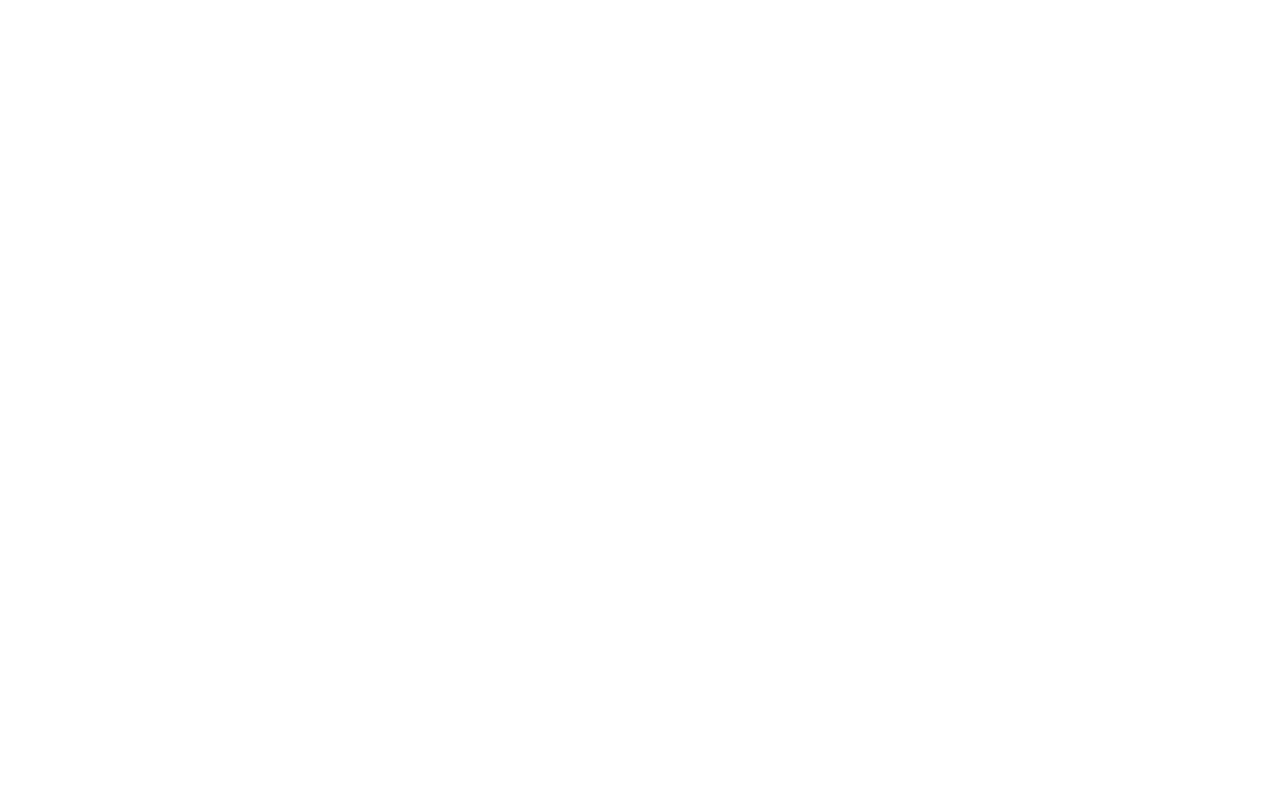
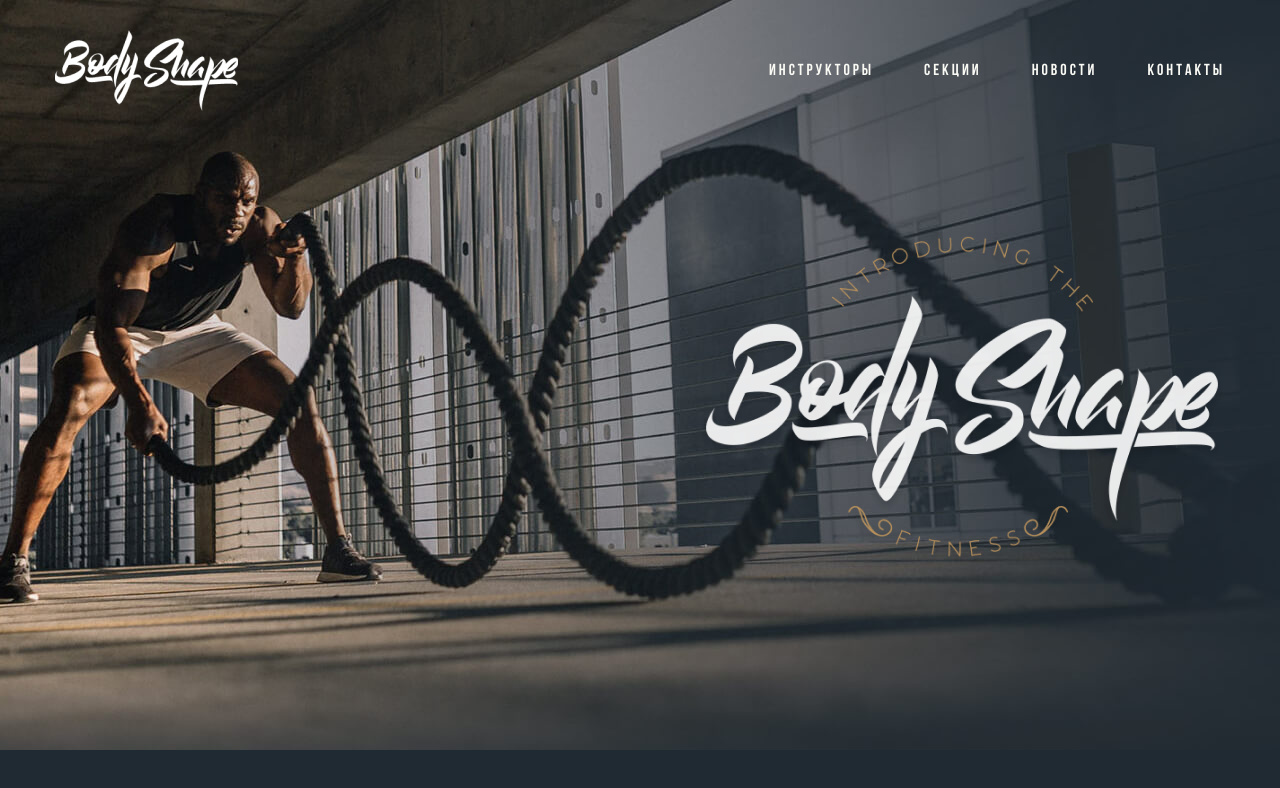
Before and after one commit to MarkDev01/BodyShape-HTML-and-CSS, a plain HTML site: page index.html in a window 1280 px wide. Drawn offline with Linux system fonts and the light colour scheme.

Commit message:
Work with header

```diff
--- /dev/null
+++ b/css/base/base.css
@@ -0,0 +1,27 @@
+:root {
+  --accent: #ffd479;
+
+  --font-base: 'Roboto', sans-serif;
+  --font-accent: 'Bebas Neue', sans-serif;
+}
+
+body {
+  background-color: #1f2a32;
+  color: #fafaf5;
+
+  font-family: var(--font-base);
+  font-weight: 300;
+}
+
+a {
+  color: #fafaf5;
+  text-decoration: underline;
+}
+
+.container {
+  margin: 0 auto;
+  padding: 0 15px;
+
+  max-width: 1200px;
+  width: 100%;
+}
--- /dev/null
+++ b/css/base/reset.css
@@ -0,0 +1,110 @@
+/* Reset and base styles  */
+* {
+  padding: 0px;
+  margin: 0px;
+  border: none;
+}
+
+*,
+*::before,
+*::after {
+  box-sizing: border-box;
+}
+
+/* Links */
+
+a,
+a:link,
+a:visited {
+  text-decoration: none;
+}
+
+a:hover {
+  text-decoration: none;
+}
+
+/* Common */
+
+aside,
+nav,
+footer,
+header,
+section,
+main {
+  display: block;
+}
+
+h1,
+h2,
+h3,
+h4,
+h5,
+h6,
+p {
+  font-size: inherit;
+  font-weight: inherit;
+}
+
+ul,
+ul li {
+  list-style: none;
+}
+
+img {
+  vertical-align: top;
+}
+
+img,
+svg {
+  max-width: 100%;
+  height: auto;
+}
+
+address {
+  font-style: normal;
+}
+
+/* Form */
+
+input,
+textarea,
+button,
+select {
+  font-family: inherit;
+  font-size: inherit;
+  color: inherit;
+  background-color: transparent;
+}
+
+input::-ms-clear {
+  display: none;
+}
+
+button,
+input[type='submit'] {
+  display: inline-block;
+  box-shadow: none;
+  background-color: transparent;
+  background: none;
+  cursor: pointer;
+}
+
+input:focus,
+input:active,
+button:focus,
+button:active {
+  outline: none;
+}
+
+button::-moz-focus-inner {
+  padding: 0;
+  border: 0;
+}
+
+label {
+  cursor: pointer;
+}
+
+legend {
+  display: block;
+}
--- /dev/null
+++ b/css/blocks/header.css
@@ -0,0 +1,44 @@
+.header {
+  padding-top: 30px;
+  height: 750px;
+
+  /* background-image: url('./../../img/hero/hero-bg.jpg'); */
+
+  background-image: image-set(
+    url('./../../img/hero/hero-bg.jpg') 1x,
+    url('./../../img/hero/hero-bg@2x.jpg') 2x
+  );
+
+  background-repeat: no-repeat;
+  background-size: cover;
+  background-position: center;
+}
+
+.header-row {
+  display: flex;
+  justify-content: space-between;
+  align-items: center;
+}
+
+.header-nav {
+  display: flex;
+  align-items: center;
+  gap: 50px;
+
+  font-family: var(--font-accent);
+  font-weight: 700;
+  letter-spacing: 3px;
+}
+
+.header-nav a {
+  transition: color 0, 2s ease-in;
+}
+
+.header-nav a:hover {
+  color: var(--accent);
+}
+
+.header-img {
+  padding-top: 125px;
+  text-align: right;
+}
--- /dev/null
+++ b/css/main.css
@@ -0,0 +1,11 @@
+/*Fonts*/
+
+@import './../fonts/bebasneue/bebasneue.css';
+@import './../fonts/roboto/roboto.css';
+
+/*Base*/
+@import './base/reset.css';
+@import './base/base.css';
+
+/*Blocks*/
+@import './blocks/header.css';
--- a/index.html
+++ b/index.html
@@ -1,11 +1,39 @@
 <!DOCTYPE html>
 <html lang="en">
-<head>
-  <meta charset="UTF-8">
-  <meta name="viewport" content="width=device-width, initial-scale=1.0">
-  <title>Document</title>
-</head>
-<body>
+  <head>
+    <meta charset="UTF-8" />
+    <meta name="viewport" content="width=device-width, initial-scale=1.0" />
+    <title>BodyShape</title>
+    <link rel="stylesheet" href="./css/main.css" />
+  </head>
+  <body>
+    <header class="header">
+      <div class="container">
+        <nav class="header-row">
+          <a href="#" class="logo">
+            <img
+              src="./img/hero/logo.png"
+              srcset="./img/hero/logo.png 1x, ./img/hero/logo@2x.png 2x"
+              alt="BodyShape"
+            />
+          </a>
 
-</body>
+          <ul class="header-nav">
+            <li><a href="#">Инструкторы</a></li>
+            <li><a href="#">Секции</a></li>
+            <li><a href="#">Новости</a></li>
+            <li><a href="#">Контакты</a></li>
+          </ul>
+        </nav>
+
+        <div class="header-img">
+          <img
+            src="./img/hero/hero-logo.png"
+            srcset="./img/hero/hero-logo.png 1x, ./img/hero/hero-logo@2x.png 2x"
+            alt="BodyShape"
+          />
+        </div>
+      </div>
+    </header>
+  </body>
 </html>
```
